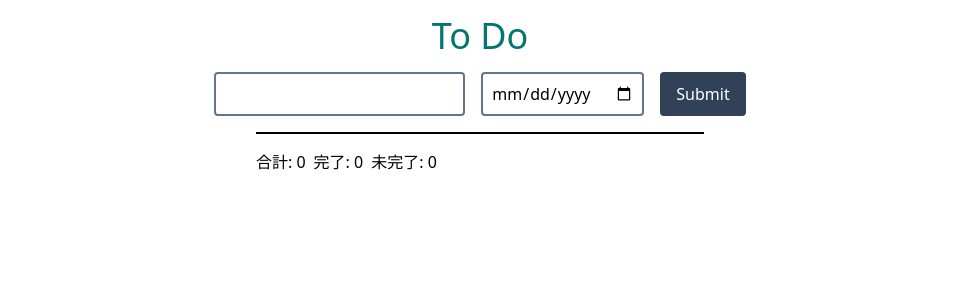
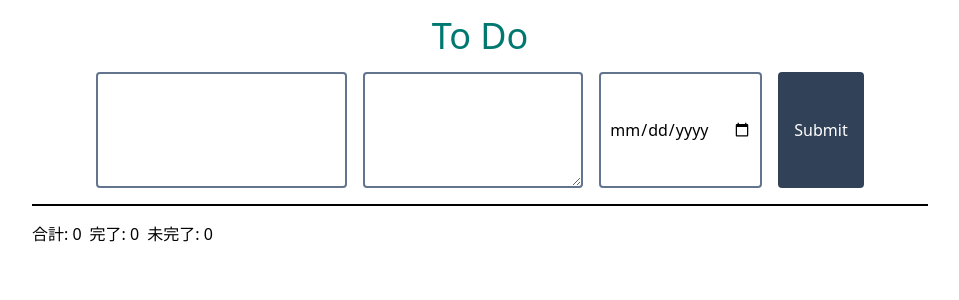
Before and after one commit to kentem-yu-motegi/react-todo-pretest, a React (Vite) app: page / in a window 1280 px wide. Shown: the top 300 px of the page, without its empty margins (160-1119 px from the left). Built offline with nearby package versions, Linux system fonts and the light colour scheme.

Commit message:
説明欄追加、説明欄折り畳み、データの永続化

```diff
--- a/src/features/input/InputContainer.tsx
+++ b/src/features/input/InputContainer.tsx
@@ -11,6 +11,15 @@ export const InputContainer = () => {
       return;
     }
 
+    if (formData.description === ""){
+      formData.description = "なし";
+    }
+
+    // 締切日のフォーマットをYYYY-MM-DDに変換
+    const rawEndDate = formData.endDate as string;
+    const endDate = rawEndDate ? new Date(rawEndDate).toISOString().slice(0, 10): "";
+
+
     if (formData.endDate === ""){
       formData.endDate = "なし";
     }
@@ -20,7 +29,8 @@ export const InputContainer = () => {
       {
         id: crypto.randomUUID(),
         title: formData.title as string,
-        endDate: formData.endDate as string,
+        description: formData.description as string,
+        endDate: endDate,
         isCompleted: false,
       },
     ]);
@@ -33,6 +43,12 @@ export const InputContainer = () => {
         type="text"
         className="p-2 border-2 border-slate-500 rounded"
       />
+      <textarea
+        name="description"
+        className="p-2 border-2 border-slate-500 rounded"
+        rows={4}
+      >
+      </textarea>
       <input
         name="endDate"
         type="date"
--- a/src/features/input/displayText.tsx
+++ b/src/features/input/displayText.tsx
@@ -27,19 +27,31 @@ export const DisplayText = () => {
   };
 
   return (
-    <div className="space-y-2 border-t-2 pt-4 w-full max-w-md">
+    <div className="space-y-2 border-t-2 pt-4 w-full max-w-4xl">
       <div className="flex gap-2 mb-4">
         <span>合計: {total}</span>
         <span>完了: {completed}</span>
         <span>未完了: {uncompleted}</span>
       </div>
       {todoValue.map((todo) => (
-        <div key={todo.id} className="flex items-center gap-2 border-b pb-2 flex-nowrap">
+        <div
+          key={todo.id}
+          className="flex items-center gap-2 border-b pb-2 flex-nowrap"
+        >
+          <div className="flex-1">
             <h2 className="text-2xl text-sky-700 font-bold">{todo.title}</h2>
+            <details className="text-gray-500">
+              <summary>説明</summary>
+              <p>{todo.description}</p>
+            </details>
+            <h2>
               <span className="text-gray-500">締切: {todo.endDate}</span>
               <span className="text-gray-500">
                 {todo.isCompleted ? "✓ 完了" : "未完了"}
               </span>
+            </h2>
+          </div>
+          <div className="flex gap-2 shrink-0">
             <button
               type="button"
               onClick={() => todoCompleted(todo.id)}
@@ -55,6 +67,7 @@ export const DisplayText = () => {
               削除する
             </button>
           </div>
+        </div>
       ))}
     </div>
   );
--- a/src/features/input/inputAtom.ts
+++ b/src/features/input/inputAtom.ts
@@ -1,11 +1,13 @@
-import { atom, useAtomValue, useSetAtom } from "jotai";
+import { useAtomValue, useSetAtom } from "jotai";
+import { atomWithStorage } from "jotai/utils";
 
-// inputの状態を管理するatomを定義
-const todoAtom = atom<Array<Todo>>([]);
+// localStorage に保存される atom
+const todoAtom = atomWithStorage<Todo[]>("todos", []);
 
 type Todo = {
   id: string;
   title: string;
+  description: string;
   endDate: string;
   isCompleted: boolean;
 };
```
Lines whose indentation alone changed are shown as unchanged.
